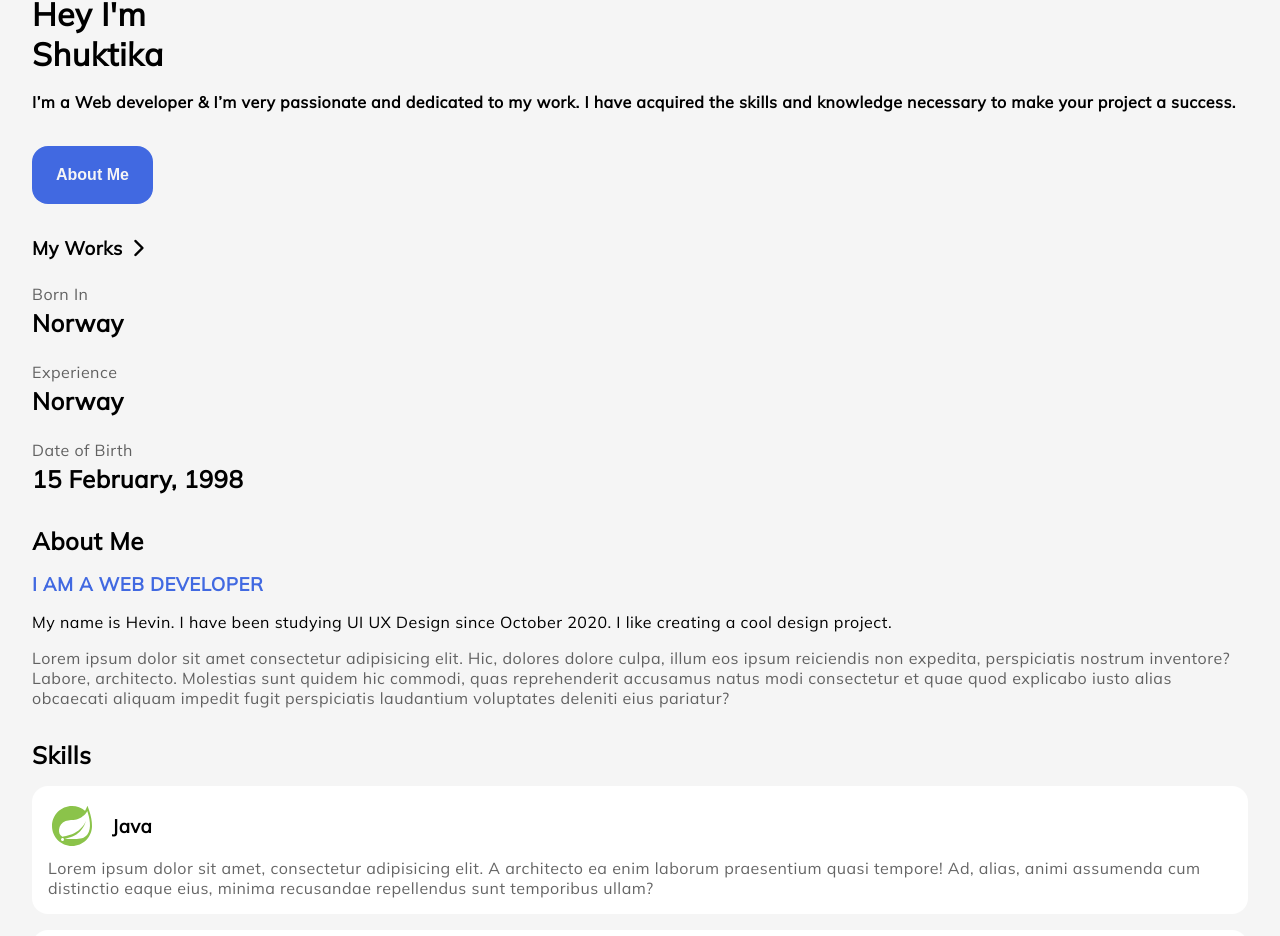
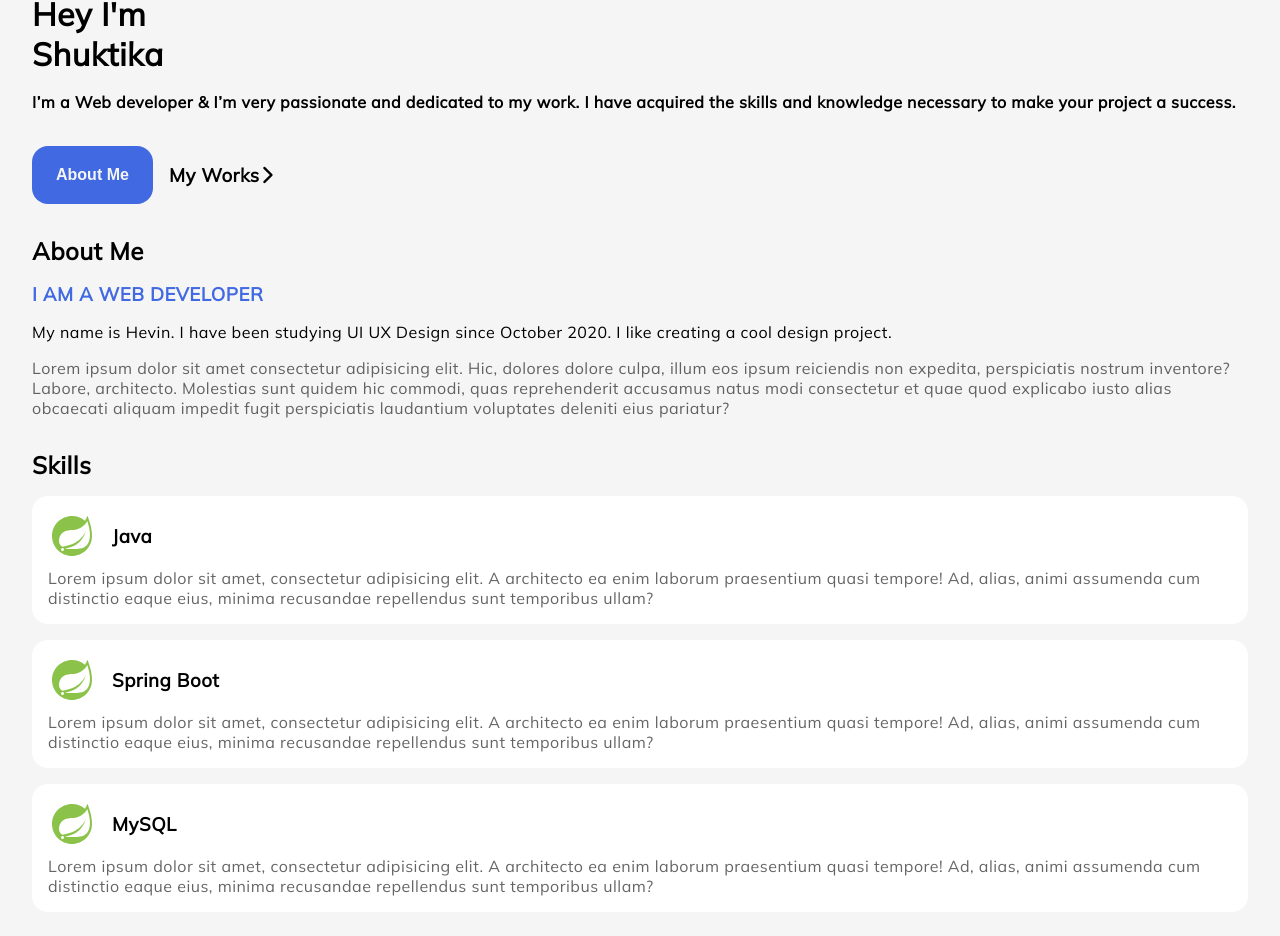
Before and after one commit to Shuktika15/Shuktika15.github.io, a React (Vite) app: page / in a window 1280 px wide. Shown: the part 1286-2222 px from the top of the page. Built offline with nearby package versions, Linux system fonts and the light colour scheme.

Commit message:
Create Bio component

```diff
--- a/src/App.tsx
+++ b/src/App.tsx
@@ -22,25 +22,13 @@ export default function App() {
                         </b>
                     </p>
                 </div>
-                <button className="btn">About Me</button>
-                <section className="my-works">
+                <nav>
+                    <button className="btn">About Me</button>
                     <h3>
                         <span>My Works</span>
                         <i className="fa-solid fa-chevron-right"></i>
                     </h3>
-                    <article>
-                        <h4>Born In</h4>
-                        <h2>Norway</h2>
-                    </article>
-                    <article>
-                        <h4>Experience</h4>
-                        <h2>Norway</h2>
-                    </article>
-                    <article>
-                        <h4>Date of Birth</h4>
-                        <h2>15 February, 1998</h2>
-                    </article>
-                </section>
+                </nav>
                 <AboutMe/>
                 <Skills/>
                 <Experiences/>
--- a/src/components/educations/Educations.scss
+++ b/src/components/educations/Educations.scss
@@ -1,7 +1,4 @@
 #Educations {
-  display: grid;
-  gap: 1rem;
-
   .education {
     display: grid;
     gap: 0.75rem;
--- a/src/components/experiences/Experiences.scss
+++ b/src/components/experiences/Experiences.scss
@@ -1,7 +1,4 @@
 #Experiences {
-  display: grid;
-  gap: 1rem;
-
   .experience {
     display: grid;
     gap: 0.75rem;
--- a/src/components/skills/Skills.scss
+++ b/src/components/skills/Skills.scss
@@ -1,7 +1,4 @@
 #Skills {
-  display: grid;
-  gap: 1rem;
-
   .skill {
     display: grid;
     grid-template-columns: 3rem auto;
--- a/src/main.scss
+++ b/src/main.scss
@@ -70,22 +70,13 @@ main {
   font-weight: 600;
 }
 
-.my-works {
+nav {
   display: flex;
-  flex-direction: column;
-  gap: 1.5rem;
+  gap: 1rem;
+  align-items: center;
+}
 
-  h3 {
-    i {
-      padding-left: 0.5rem;
-    }
-  }
-
-  article {
-    h4 {
-      font-weight: 100;
-      padding-bottom: 0.25rem;
-      opacity: 0.6;
-    }
-  }
+section {
+  display: grid;
+  gap: 1rem;
 }
```
Also changed, not shown: src/components/bio/Bio.scss (added, +9 -0 lines), src/components/bio/Bio.tsx (added, +18 -0 lines).
